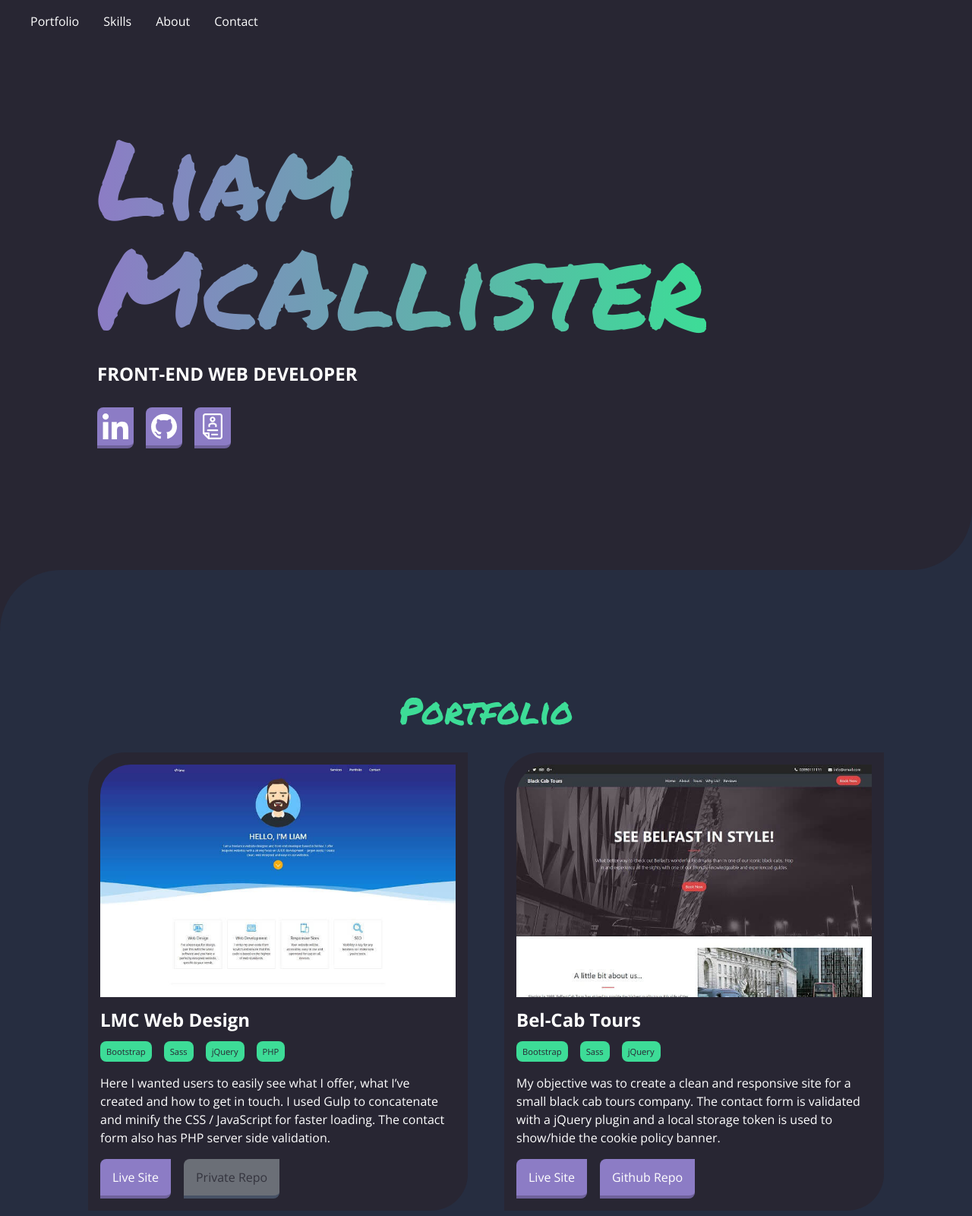
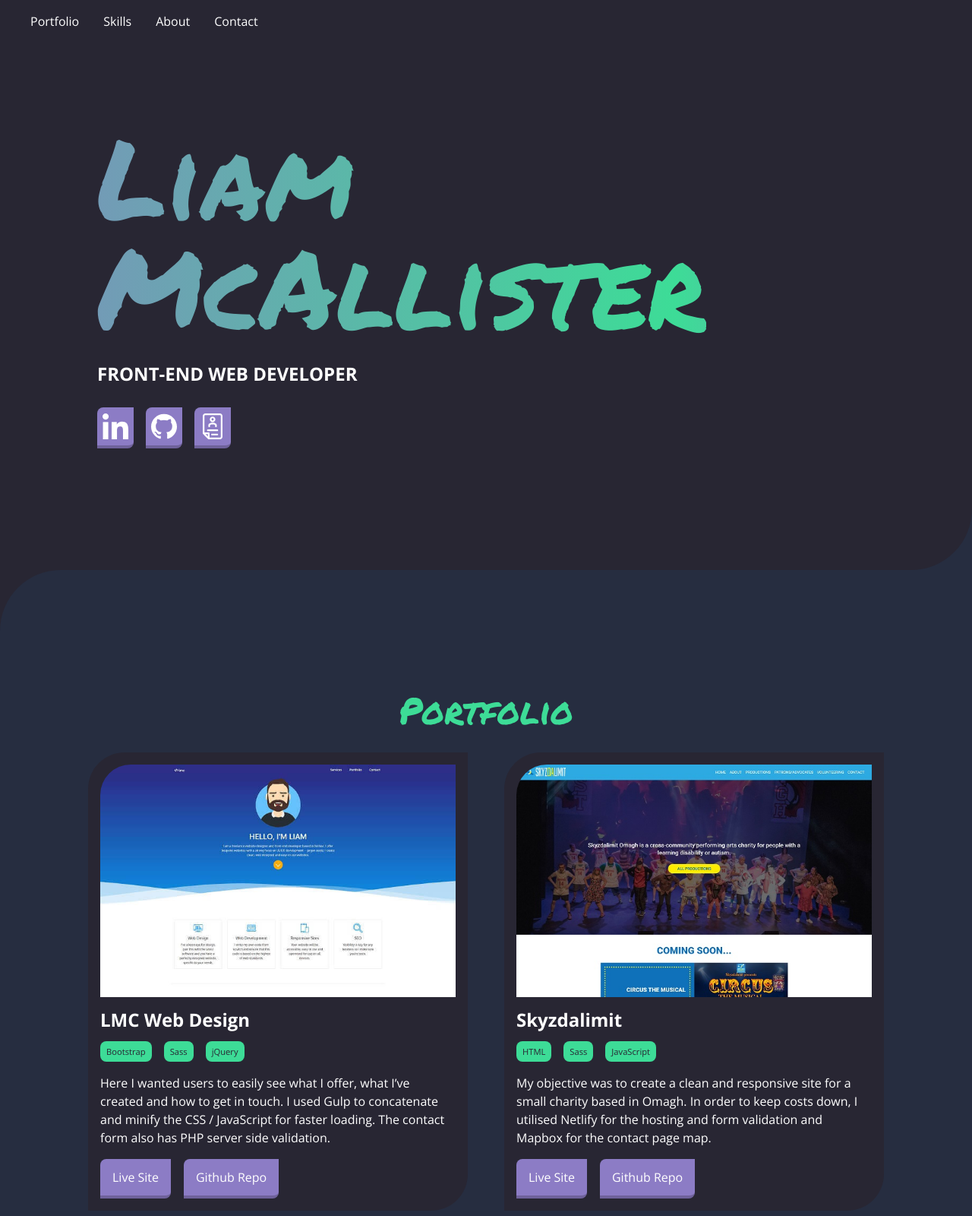
Before and after one commit to liam-mcallister/portfolio-site, a website: page index.html in a window 1280 px wide. Shown: the top 1600 px of the page at 76% size. Drawn offline with nearby package versions, Linux system fonts and the light colour scheme.

Commit message:
Fixed gradient text in masthead and added animation

```diff
--- a/index.html
+++ b/index.html
@@ -49,9 +49,9 @@
             rel="stylesheet"
         />
         <!--STYLESHEETS-->
-        <!-- <link rel="stylesheet" href="src/styles/css/reset.css" />
-        <link rel="stylesheet" href="src/styles/css/styles.css" /> -->
-        <link rel="stylesheet" href="build/styles/styles.min.css" />
+        <link rel="stylesheet" href="src/styles/css/reset.css" />
+        <link rel="stylesheet" href="src/styles/css/styles.css" />
+        <!-- <link rel="stylesheet" href="build/styles/styles.min.css" /> -->
     </head>
 
     <body id="body">
@@ -151,7 +151,6 @@
                                 <li class="bullet">Bootstrap</li>
                                 <li class="bullet">Sass</li>
                                 <li class="bullet">jQuery</li>
-                                <li class="bullet">PHP</li>
                             </ul>
                             <p>
                                 Here I wanted users to easily see what I offer,
@@ -169,44 +168,50 @@
                                 target="_blank"
                                 >Live Site</a
                             >
-                            <a class="btn-card-disabled">Private Repo</a>
+                            <a
+                                class="btn-card"
+                                rel="”noopener”"
+                                href="https://github.com/liam-mcallister/my-site"
+                                target="_blank"
+                                >Github Repo</a
+                            >
                         </div>
                     </div>
                     <div class="card">
                         <div class="card__image">
                             <img
                                 class="card-img"
-                                src="images/screenshots/blackcab.jpg"
+                                src="images/screenshots/skyzdalimit.jpg"
                                 alt="Bel-Cab tours site screenshot"
                             />
                         </div>
                         <div class="card__text">
-                            <h3 class="card__header">Bel-Cab Tours</h3>
+                            <h3 class="card__header">Skyzdalimit</h3>
                             <ul class="card-bullets">
-                                <li class="bullet">Bootstrap</li>
+                                <li class="bullet">HTML</li>
                                 <li class="bullet">Sass</li>
-                                <li class="bullet">jQuery</li>
+                                <li class="bullet">JavaScript</li>
                             </ul>
                             <p>
                                 My objective was to create a clean and
-                                responsive site for a small black cab tours
-                                company. The contact form is validated with a
-                                jQuery plugin and a local storage token is used
-                                to show/hide the cookie policy banner.
+                                responsive site for a small charity based in
+                                Omagh. In order to keep costs down, I utilised
+                                Netlify for the hosting and form validation and
+                                Mapbox for the contact page map.
                             </p>
                         </div>
                         <div class="card__links">
                             <a
                                 class="btn-card"
                                 rel="”noopener”"
-                                href="https://liam-mcallister.github.io/blackcab-site/"
+                                href="https://www.skyzdalimit.co.uk/"
                                 target="_blank"
                                 >Live Site</a
                             >
                             <a
                                 class="btn-card"
                                 rel="”noopener”"
-                                href="https://github.com/liam-mcallister/blackcab-site"
+                                href="https://github.com/liam-mcallister/skyzdalimit-website"
                                 target="_blank"
                                 >Github Repo</a
                             >
--- a/src/styles/scss/styles.scss
+++ b/src/styles/scss/styles.scss
@@ -147,20 +147,24 @@ body {
     color: $green;
 }
 
-@supports ((-webkit-background-clip: text) or (background-clip: text)) {
 .masthead__content__text h1 {
-    background: -webkit-gradient(
-      linear,
-      left top,
-      right top,
-      from($purple1),
-      to($green)
+    background: linear-gradient(
+        to right,
+        $purple1 0%,
+        $green 70%,
+        $purple1 100%
     );
-    background: -o-linear-gradient(left, $purple1 0%, $green 100%);
-    background: linear-gradient(to right, $purple1 0%, $green 100%);
     -webkit-background-clip: text;
     background-clip: text;
+    -webkit-text-fill-color: transparent;
     color: transparent;
+    background-size: 200% auto;
+
+    animation: gradient-scroll 3s linear infinite;
+    @keyframes gradient-scroll {
+        to {
+            background-position: 200% center;
+        }
     }
 }
 
```
Also changed, not shown: build/styles/styles.min.css, src/styles/css/styles.css, 1 other file. Lines whose indentation alone changed are shown as unchanged.
